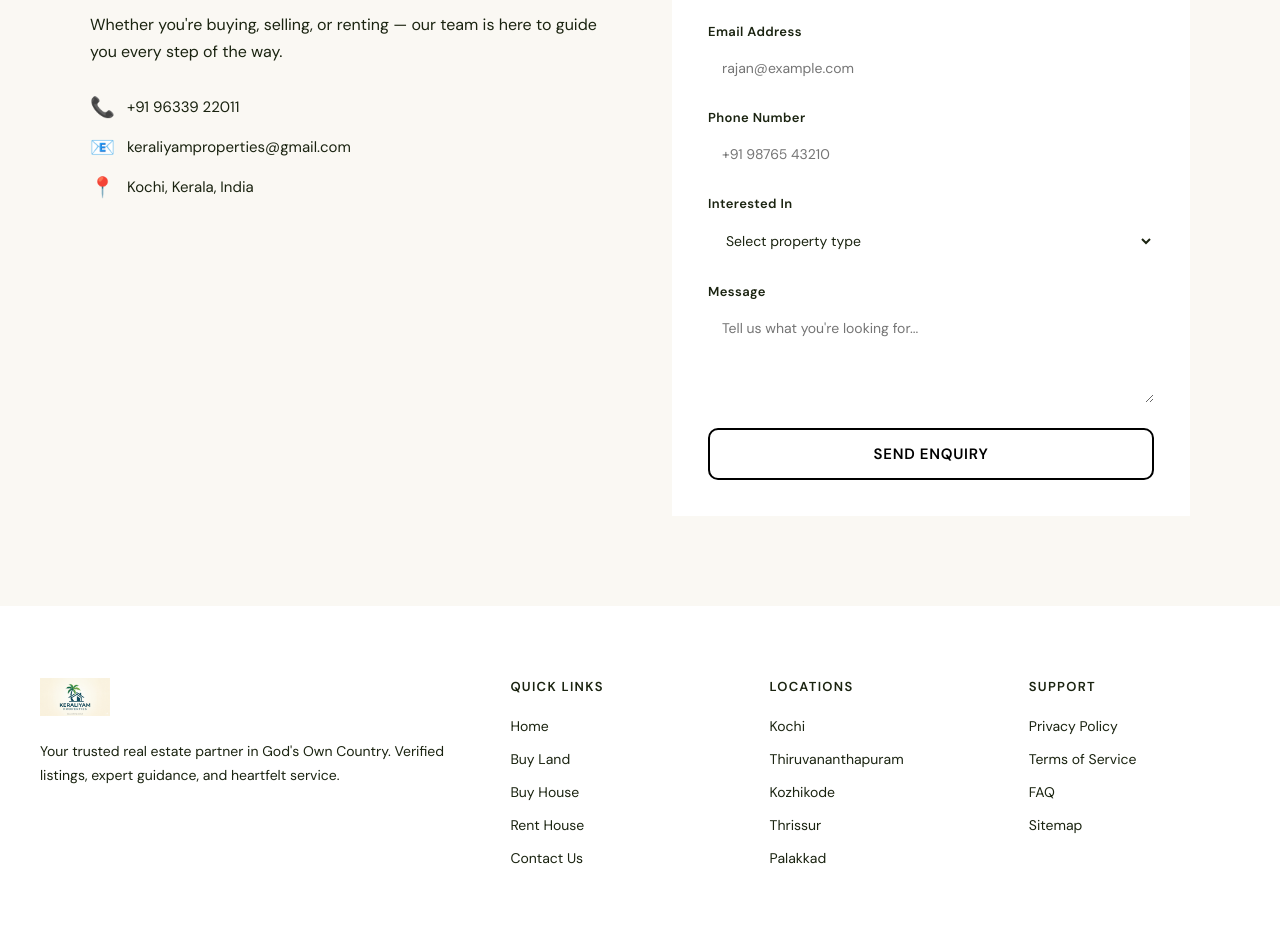
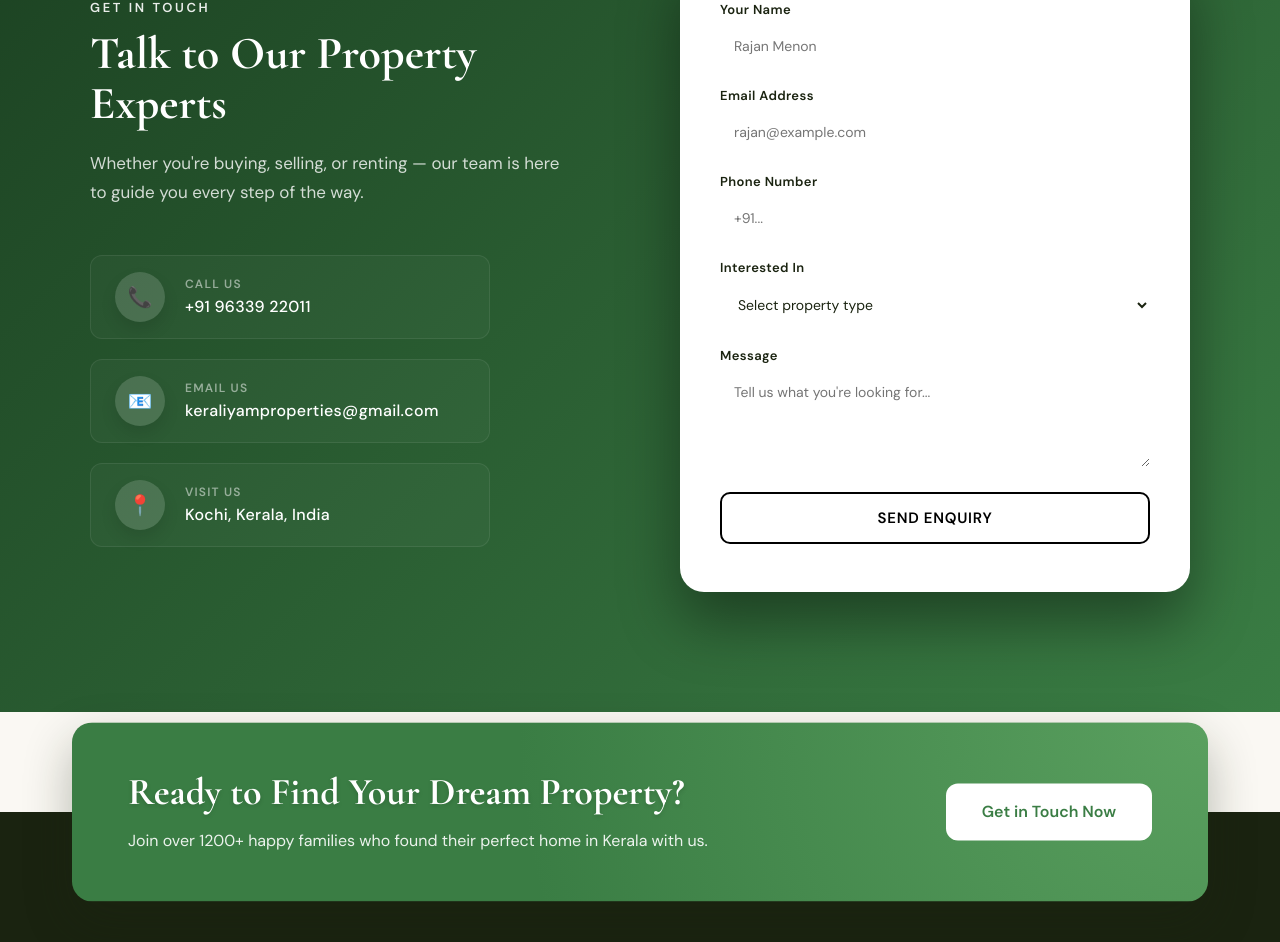
Before and after one commit to preeejith/keraliyamproperties, a Vue app: page / in a window 1280 px wide. Shown: the part 3055-3997 px from the top of the page. Built offline with nearby package versions, Linux system fonts and the light colour scheme; no server answers; the database is empty; the HTML template or start-up script is replaced by a standard one.

Commit message:
new chages in ui

```diff
--- a/src/KeraliyamProperties.vue
+++ b/src/KeraliyamProperties.vue
@@ -125,7 +125,7 @@
     <!-- ====== FEATURED ====== -->
     <section class="featured">
       <div class="featured-bg"></div>
-      <div class="section-header light">
+      <div class="section-header">
         <p class="section-eyebrow">Hand-Picked</p>
         <h2>Featured Properties</h2>
         <p class="section-desc">Premium listings selected for their location, value, and quality.</p>
@@ -166,15 +166,34 @@
     <section id="contact" class="contact">
       <div class="contact-inner">
         <div class="contact-info">
-          <p class="section-eyebrow">Get In Touch</p>
-          <h2>Talk to Our Property Experts</h2>
-          <p>Whether you're buying, selling, or renting — our team is here to guide you every step of the way.</p>
+          <p class="section-eyebrow contact-eyebrow">Get In Touch</p>
+          <h2 class="contact-heading">Talk to Our Property Experts</h2>
+          <p class="contact-desc">Whether you're buying, selling, or renting — our team is here to guide you every step of the way.</p>
           <div class="contact-details">
-            <div class="contact-item"><span>📞</span> +91 96339 22011</div>
-            <div class="contact-item"><span>📧</span> keraliyamproperties@gmail.com</div>
-            <div class="contact-item"><span>📍</span> Kochi, Kerala, India</div>
+            <div class="contact-item">
+              <div class="contact-icon">📞</div>
+              <div class="contact-text">
+                <span class="contact-label">Call Us</span>
+                <strong>+91 96339 22011</strong>
               </div>
             </div>
+            <div class="contact-item">
+              <div class="contact-icon">📧</div>
+              <div class="contact-text">
+                <span class="contact-label">Email Us</span>
+                <strong>keraliyamproperties@gmail.com</strong>
+              </div>
+            </div>
+            <div class="contact-item">
+              <div class="contact-icon">📍</div>
+              <div class="contact-text">
+                <span class="contact-label">Visit Us</span>
+                <strong>Kochi, Kerala, India</strong>
+              </div>
+            </div>
+          </div>
+        </div>
+        <div class="contact-form-wrapper">
           <form class="contact-form" @submit.prevent="submitForm">
             <div class="form-group">
               <label>Your Name</label>
@@ -186,7 +205,7 @@
             </div>
             <div class="form-group">
               <label>Phone Number</label>
-            <input type="tel" v-model="form.phone" placeholder="+91 98765 43210" required />
+              <input type="tel" v-model="form.phone" placeholder="+91..." required />
             </div>
             <div class="form-group">
               <label>Interested In</label>
@@ -205,10 +224,20 @@
             <p v-if="formSuccess" class="form-success">✅ Thank you! We'll contact you shortly.</p>
           </form>
         </div>
+      </div>
     </section>
 
     <!-- ====== FOOTER ====== -->
     <footer class="footer">
+      <div class="footer-cta-container">
+        <div class="footer-cta">
+          <div class="cta-content">
+            <h2>Ready to Find Your Dream Property?</h2>
+            <p>Join over 1200+ happy families who found their perfect home in Kerala with us.</p>
+          </div>
+          <button class="cta-btn" @click="scrollTo('contact')">Get in Touch Now</button>
+        </div>
+      </div>
       <div class="footer-inner">
         <div class="footer-brand">
           <div class="logo">
@@ -261,7 +290,7 @@
         </div>
       </div>
       <div class="footer-bottom">
-        <p>© 2025 Keraliyam Properties. All rights reserved. Made with ♥ in Kerala.</p>
+        <p>© 2026 Keraliyam Properties. All rights reserved. Made with ♥ in Kerala.</p>
       </div>
     </footer>
 
@@ -757,60 +786,54 @@ export default {
 .no-results { text-align: center; padding: 60px; color: var(--light); font-size: 16px; }
 
 /* ===== FEATURED ===== */
-.featured {
-  position: relative; padding: 90px 32px; overflow: hidden;
-}
+.featured { position: relative; padding: 100px 32px; overflow: hidden; border-top: 1px solid rgba(0,0,0,0.06); border-bottom: 1px solid rgba(0,0,0,0.06); }
 .featured-bg {
   position: absolute; inset: 0;
-  background: linear-gradient(135deg, #1a2310 0%, #2d4a1e 50%, #1e3a2a 100%);
+  background: linear-gradient(135deg, #f5f0e6 0%, #e8e3d5 100%);
 }
-.featured { position: relative; }
-.featured .section-header { position: relative; }
+.featured .section-header { position: relative; z-index: 2; }
 .featured-grid {
-  position: relative; max-width: 1200px; margin: 0 auto;
-  display: grid; grid-template-columns: repeat(2, 1fr); gap: 24px;
+  position: relative; max-width: 1200px; margin: 0 auto; z-index: 2;
+  display: grid; grid-template-columns: repeat(2, 1fr); gap: 28px;
 }
 .featured-card {
-  background: rgba(255,255,255,0.06); border: 1px solid rgba(255,255,255,0.12);
+  background: white; border: 1px solid rgba(0,0,0,0.05);
   border-radius: var(--radius); overflow: hidden; display: flex;
-  backdrop-filter: blur(8px); transition: var(--trans);
+  box-shadow: 0 15px 35px rgba(0,0,0,0.04); transition: var(--trans);
 }
-.featured-card:first-child {
-  grid-column: 1 / -1; flex-direction: row;
-}
-.featured-card:hover {
-  background: rgba(255,255,255,0.1); transform: translateY(-4px);
-  box-shadow: 0 20px 50px rgba(0,0,0,0.3);
-}
+.featured-card:first-child { grid-column: 1 / -1; flex-direction: row; }
+.featured-card:hover { transform: translateY(-6px); box-shadow: 0 25px 50px rgba(0,0,0,0.08); border-color: var(--border); }
 .featured-img { position: relative; overflow: hidden; flex-shrink: 0; width: 280px; }
 .featured-card:first-child .featured-img { width: 45%; }
-.featured-img img { width: 100%; height: 100%; object-fit: cover; transition: 0.5s; }
+.featured-img img { width: 100%; height: 100%; object-fit: cover; transition: 0.7s cubic-bezier(0.4,0,0.2,1); }
 .featured-card:hover .featured-img img { transform: scale(1.05); }
 .featured-ribbon {
-  position: absolute; top: 14px; left: 14px;
+  position: absolute; top: 16px; left: 16px;
   background: var(--earth-light); color: white; font-size: 11px;
-  font-weight: 700; padding: 4px 10px; border-radius: 50px;
+  font-weight: 700; padding: 6px 14px; border-radius: 50px; text-transform: uppercase; letter-spacing: 0.05em;
+  box-shadow: 0 4px 10px rgba(201,162,39,0.3);
 }
-.featured-info { padding: 28px; flex: 1; display: flex; flex-direction: column; gap: 10px; }
+.featured-info { padding: 32px; flex: 1; display: flex; flex-direction: column; gap: 10px; background: white; }
 .featured-type {
   font-size: 11px; font-weight: 700; letter-spacing: 0.12em;
-  text-transform: uppercase; color: #a8d5a2;
+  text-transform: uppercase; color: var(--green); margin-bottom: 2px;
 }
 .featured-info h3 {
-  font-family: var(--font-display); font-size: 22px; font-weight: 700; color: white;
-  line-height: 1.3;
+  font-family: var(--font-display); font-size: 24px; font-weight: 700; color: var(--dark);
+  line-height: 1.3; margin: 0;
 }
-.featured-loc { font-size: 13px; color: rgba(255,255,255,0.6); }
+.featured-loc { font-size: 14px; color: var(--mid); margin-bottom: 8px; }
 .featured-price {
   font-family: var(--font-display); font-size: 26px; font-weight: 700;
-  color: #a8d5a2; margin-top: auto;
+  color: var(--green); margin-top: auto; padding-top: 16px;
 }
 .featured-btn {
-  background: rgba(255,255,255,0.1); color: white; border: 1px solid rgba(255,255,255,0.2);
-  padding: 10px 20px; border-radius: 8px; font-size: 13px; font-weight: 600;
-  font-family: var(--font-body); cursor: pointer; transition: var(--trans); width: fit-content;
+  background: white; color: var(--dark); border: 1.5px solid var(--border);
+  padding: 12px 24px; border-radius: 8px; font-size: 14px; font-weight: 700;
+  font-family: var(--font-body); cursor: pointer; transition: all 0.3s ease; width: fit-content;
+  margin-top: 16px;
 }
-.featured-btn:hover { background: var(--green); border-color: var(--green); }
+.featured-btn:hover { background: var(--green); border-color: var(--green); color: white; transform: translateY(-2px); box-shadow: 0 8px 16px rgba(58,125,68,0.2); }
 
 /* ===== WHY ===== */
 .why { padding: 90px 32px; max-width: 1200px; margin: 0 auto; }
@@ -828,24 +851,42 @@ export default {
 .why-card p { color: var(--light); font-size: 14px; line-height: 1.6; }
 
 /* ===== CONTACT ===== */
-.contact { padding: 90px 32px; background: var(--green-pale); }
+.contact { padding: 120px 32px; background: linear-gradient(135deg, #1b4021 0%, #3a7d44 100%); position: relative; overflow: hidden; }
+.contact::before {
+  content: ''; position: absolute; top: -50%; right: -20%; width: 600px; height: 600px;
+  background: radial-gradient(circle, rgba(255,255,255,0.15) 0%, transparent 60%); opacity: 1; border-radius: 50%; pointer-events: none;
+}
 .contact-inner {
   max-width: 1100px; margin: 0 auto; display: grid;
-  grid-template-columns: 1fr 1fr; gap: 64px; align-items: start;
+  grid-template-columns: 1fr 1fr; gap: 80px; align-items: center; position: relative; z-index: 2;
 }
-.contact-info h2 {
-  font-family: var(--font-display); font-size: 38px; font-weight: 700;
-  color: var(--dark); margin: 10px 0 16px; line-height: 1.2;
+.contact-eyebrow { color: rgba(255,255,255,0.9) !important; letter-spacing: 0.2em; font-size: 13px; font-weight: 700; text-transform: uppercase; margin-bottom: 12px; }
+.contact-heading {
+  font-family: 'Cormorant Garamond', serif; font-size: 46px; font-weight: 700;
+  color: white !important; margin: 0 0 20px; line-height: 1.1;
 }
-.contact-info > p { color: var(--mid); line-height: 1.7; margin-bottom: 28px; }
-.contact-details { display: flex; flex-direction: column; gap: 14px; }
+.contact-desc { color: rgba(255,255,255,0.8); font-size: 17px; line-height: 1.7; margin-bottom: 48px; max-width: 480px; }
+.contact-details { display: flex; flex-direction: column; gap: 20px; }
 .contact-item {
-  display: flex; align-items: center; gap: 12px;
-  font-size: 15px; color: var(--mid);
+  display: flex; align-items: center; gap: 20px; max-width: 400px;
+  padding: 16px 24px; border-radius: 12px; background: rgba(255,255,255,0.03);
+  border: 1px solid rgba(255,255,255,0.08); transition: transform 0.3s, background 0.3s;
 }
-.contact-item span { font-size: 20px; }
+.contact-item:hover { transform: translateX(8px); background: rgba(255,255,255,0.08); }
+.contact-icon {
+  width: 50px; height: 50px; border-radius: 50%; background: rgba(255,255,255,0.15);
+  display: flex; align-items: center; justify-content: center; font-size: 20px; flex-shrink: 0;
+  box-shadow: 0 8px 16px rgba(0,0,0,0.1);
+}
+.contact-text { display: flex; flex-direction: column; gap: 4px; }
+.contact-label { font-size: 12px; font-weight: 600; text-transform: uppercase; letter-spacing: 0.1em; color: rgba(255,255,255,0.5); }
+.contact-text strong { font-size: 16px; color: white; font-weight: 500; letter-spacing: 0.02em; }
 
-.contact-form { background: white; border-radius: var(--radius); padding: 36px; box-shadow: var(--shadow); }
+.contact-form-wrapper { position: relative; }
+.contact-form {
+  background: white; border-radius: 24px; padding: 48px 40px;
+  box-shadow: 0 30px 60px rgba(0,0,0,0.4); position: relative; z-index: 2;
+}
 .form-group { margin-bottom: 20px; }
 .form-group label {
   display: block; font-size: 13px; font-weight: 600;
@@ -870,43 +911,54 @@ export default {
 .form-success { text-align: center; color: var(--green); font-weight: 600; margin-top: 14px; font-size: 14px; }
 
 /* ===== FOOTER ===== */
-.footer { background: white; border-top: 1px solid var(--border); padding: 72px 32px 0; }
+.footer { background: #1a2310; color: white; margin-top: 100px; position: relative; }
+.footer-cta-container { max-width: 1200px; margin: 0 auto; padding: 0 32px; transform: translateY(-50%); position: relative; z-index: 10; }
+.footer-cta {
+  background: #3a7d44; border-radius: 20px; padding: 48px 56px;
+  display: flex; align-items: center; justify-content: space-between; gap: 32px;
+  box-shadow: 0 20px 48px rgba(26,35,16,0.3); background-image: radial-gradient(circle at top right, #5aa05f 0%, transparent 60%);
+}
+.cta-content h2 { font-family: 'Cormorant Garamond', serif; font-size: 38px; font-weight: 700; color: white; margin-bottom: 12px; line-height: 1.2; text-shadow: 0 2px 4px rgba(0,0,0,0.15); }
+.cta-content p { color: rgba(255,255,255,0.9); font-size: 16px; margin: 0; line-height: 1.6; }
+.cta-btn {
+  background: white; color: #3a7d44; border: none; padding: 18px 36px;
+  border-radius: 12px; font-weight: 700; font-size: 16px; cursor: pointer;
+  transition: transform 0.3s, box-shadow 0.3s; white-space: nowrap; font-family: 'DM Sans', sans-serif;
+}
+.cta-btn:hover { transform: translateY(-4px); box-shadow: 0 12px 24px rgba(0,0,0,0.2); }
+
 .footer-inner {
-  max-width: 1200px; margin: 0 auto;
+  max-width: 1200px; margin: 0 auto; padding: 0 32px 64px; margin-top: -30px;
   display: grid; grid-template-columns: 2fr 1fr 1fr 1fr; gap: 48px;
-  padding-bottom: 48px; border-bottom: 1px solid rgba(255,255,255,0.08);
+  border-bottom: 1px solid rgba(255,255,255,0.1);
 }
-.footer-brand .logo-img--footer { height: 38px; filter: none; margin-bottom: 8px; }
+.footer-brand .logo-img--footer { height: 44px; filter: brightness(0) invert(1); margin-bottom: 20px; }
 .footer-brand > p {
-  color: var(--mid); font-size: 14px; line-height: 1.7;
-  margin: 16px 0 24px;
+  color: rgba(255,255,255,0.65); font-size: 15px; line-height: 1.7;
+  margin: 0 0 28px; padding-right: 40px;
 }
-.social-icons { display: flex; gap: 10px; }
+.social-icons { display: flex; gap: 12px; }
 .social-icons a {
-  width: 36px; height: 36px; border-radius: 8px;
-  background: var(--cream); border: 1px solid var(--border);
-  display: flex; align-items: center; justify-content: center; transition: var(--trans);
+  width: 44px; height: 44px; border-radius: 12px;
+  background: rgba(255,255,255,0.05); border: 1px solid rgba(255,255,255,0.1);
+  display: flex; align-items: center; justify-content: center; transition: all 0.3s ease;
 }
-.social-icons a:hover { background: var(--green); border-color: var(--green); }
+.social-icons a:hover { background: #3a7d44; border-color: #3a7d44; transform: translateY(-4px); }
 .social-icons svg {
-  width: 16px; height: 16px; fill: none; stroke: var(--mid);
-  stroke-width: 1.5; stroke-linecap: round; stroke-linejoin: round;
-  transition: var(--trans);
+  width: 18px; height: 18px; fill: none; stroke: white; stroke-width: 1.5; stroke-linecap: round; stroke-linejoin: round; transition: stroke 0.3s;
 }
-.social-icons a:hover svg { stroke: white; }
 .footer-links h4 {
-  font-size: 13px; font-weight: 700; letter-spacing: 0.1em;
-  text-transform: uppercase; color: var(--dark); margin-bottom: 20px;
+  font-size: 15px; font-weight: 700; letter-spacing: 0.1em;
+  text-transform: uppercase; color: white; margin-bottom: 24px;
 }
-.footer-links ul { list-style: none; display: flex; flex-direction: column; gap: 12px; }
+.footer-links ul { list-style: none; display: flex; flex-direction: column; gap: 14px; }
 .footer-links a {
-  font-size: 14px; color: var(--mid); text-decoration: none; transition: var(--trans);
+  font-size: 15px; color: rgba(255,255,255,0.65); text-decoration: none; transition: color 0.3s;
 }
-.footer-links a:hover { color: var(--green); padding-left: 4px; }
+.footer-links a:hover { color: white; padding-left: 6px; }
 .footer-bottom {
-  max-width: 1200px; margin: 0 auto; padding: 24px 0;
-  text-align: center; color: var(--light); font-size: 13px;
-  border-top: 1px solid var(--border);
+  max-width: 1200px; margin: 0 auto; padding: 24px 32px;
+  text-align: left; color: rgba(255,255,255,0.4); font-size: 14px;
 }
 
 /* ===== MODAL ===== */
@@ -965,7 +1017,10 @@ export default {
   .featured-card:first-child .featured-img { width: 100%; height: 200px; }
   .featured-img { width: 100%; height: 180px; }
   .footer-inner { grid-template-columns: 1fr 1fr; }
-  .contact-inner { grid-template-columns: 1fr; }
+  .footer-cta { flex-direction: column; text-align: center; padding: 40px 32px; gap: 24px; }
+  .contact-inner { grid-template-columns: 1fr; gap: 48px; }
+  .contact-item { max-width: 100%; }
+  .contact-form { padding: 32px 24px; }
   .hero-stats { flex-wrap: wrap; }
   .stat { min-width: 50%; }
   .search-bar { flex-direction: column; border-radius: 12px; }
```
Lines whose indentation alone changed are shown as unchanged.
